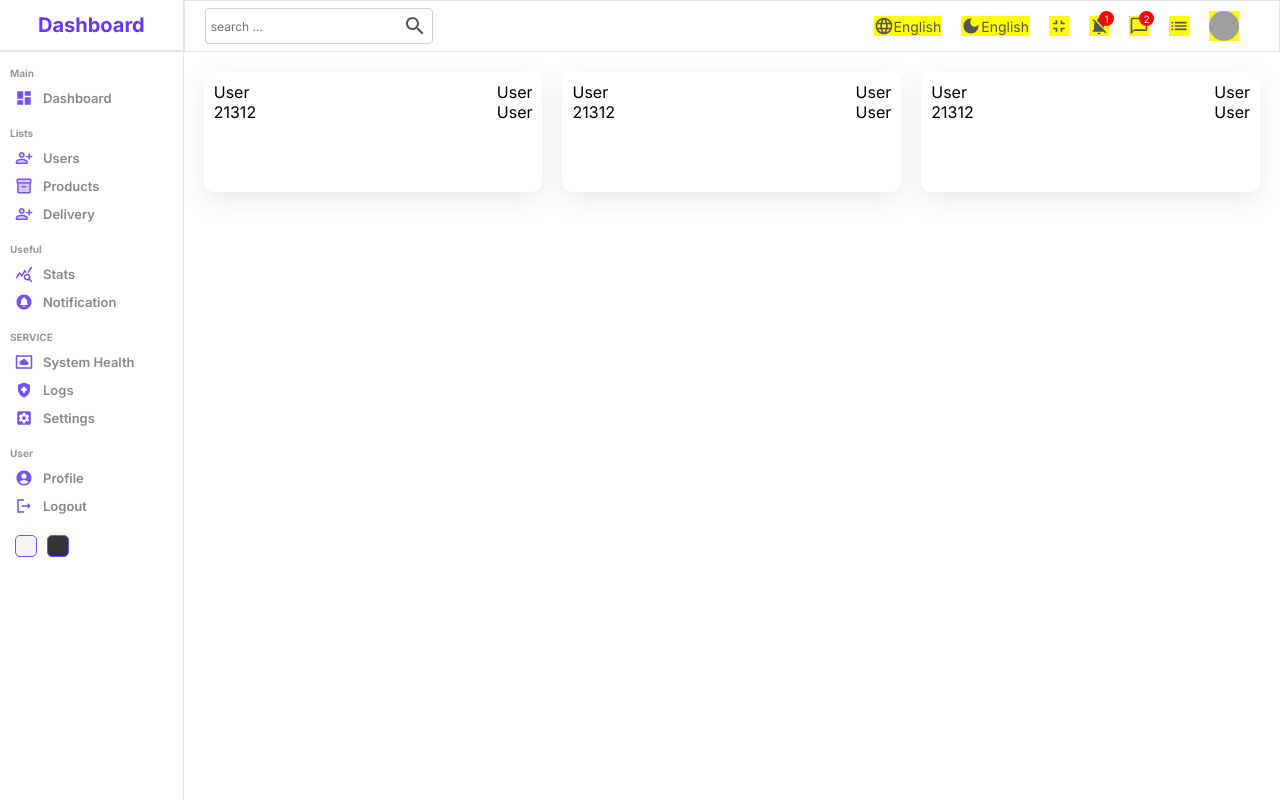
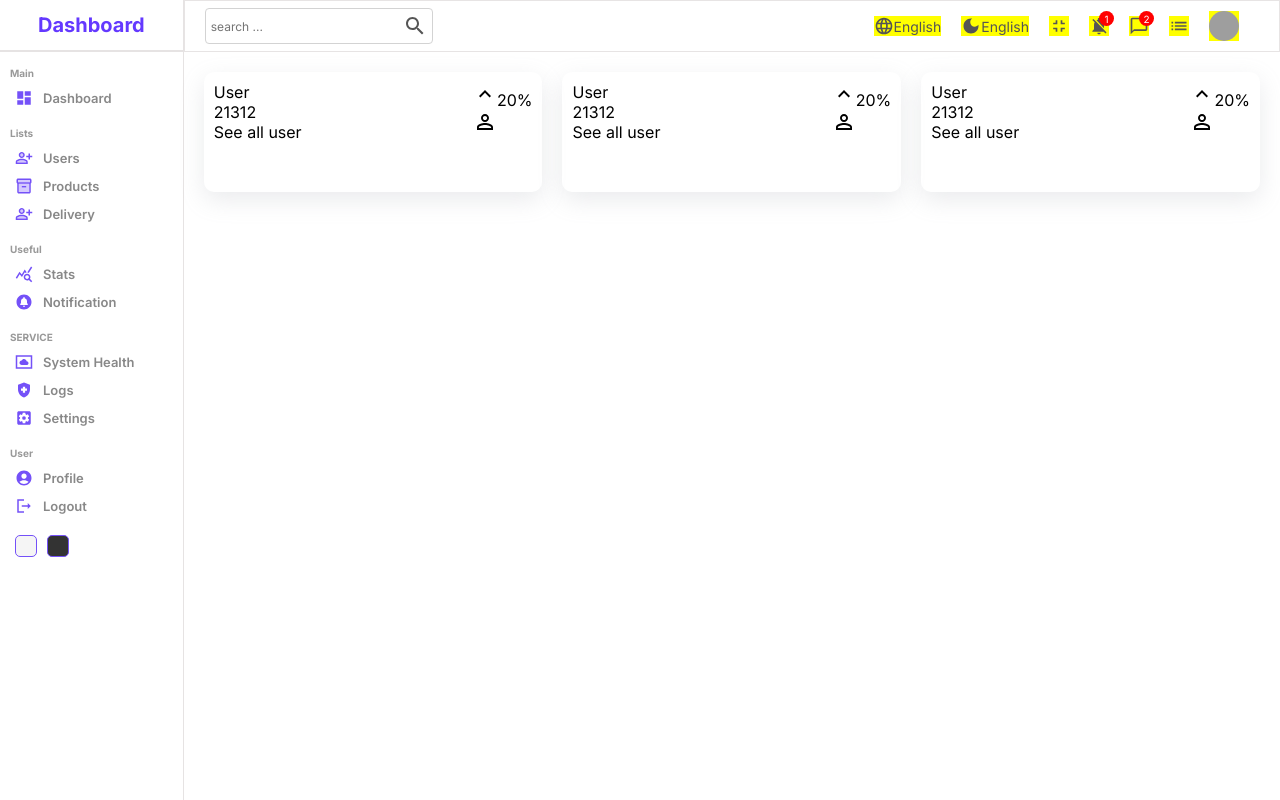
Before and after one commit to tinkugupta5/dashboard_practice, a React (Create React App) app: page / in a window 1280 px wide. Built offline with nearby package versions, Linux system fonts and the light colour scheme; grey boxes are pictures that could not be loaded.

Commit message:
adding left widget

```diff
--- a/src/components/widget/Widget.jsx
+++ b/src/components/widget/Widget.jsx
@@ -1,5 +1,7 @@
 import React from "react";
 import "./widget.scss";
+import KeyboardArrowUpIcon from "@mui/icons-material/KeyboardArrowUp";
+import PersonOutlineIcon from "@mui/icons-material/PersonOutline";
 
 const Widget = () => {
   return (
@@ -7,10 +9,14 @@ const Widget = () => {
       <div className="left">
         <div className="title">User</div>
         <div className="counter">21312</div>
+        <div className="counter">See all user</div>
       </div>
       <div className="right">
-        <div className="title">User</div>
-        <div className="title">User</div>
+        <div className="percentage">
+          <KeyboardArrowUpIcon />
+          20%
+        </div>
+        <PersonOutlineIcon className="icon" />
       </div>
     </div>
   );
--- a/src/components/widget/widget.scss
+++ b/src/components/widget/widget.scss
@@ -7,4 +7,9 @@
     box-shadow: rgba(149, 157, 165, 0.2) 0px 8px 24px;
     border-radius: 10px;
     height: 100px;
+
+    .left .right {
+        display: flex;
+        flex-direction: column;
+    }
 }
```
